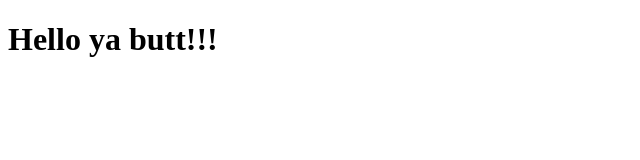
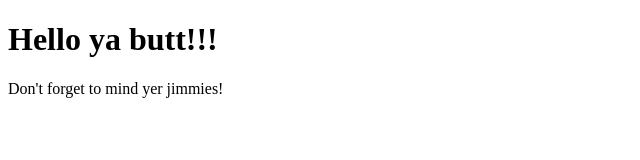
Before and after one commit to Potato83/web-server, a website: page public/index.html in a window 1280 px wide. Shown: the whole page, without its empty margins (0-640 px from the left). Drawn offline with Linux system fonts and the light colour scheme.

Commit message:
Update index yo

```diff
--- a/public/index.html
+++ b/public/index.html
@@ -6,5 +6,6 @@
 </head>
 <body>
 	<h1>Hello ya butt!!!</h1>
+	<p>Don't forget to mind yer jimmies!</p>
 </body>
 </html>
```
